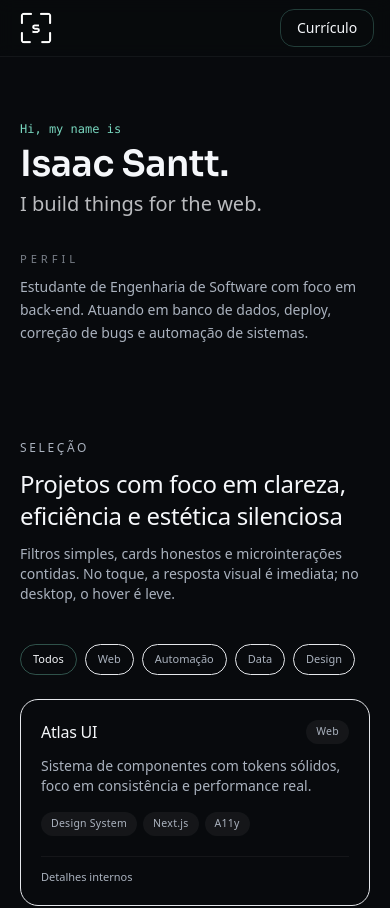
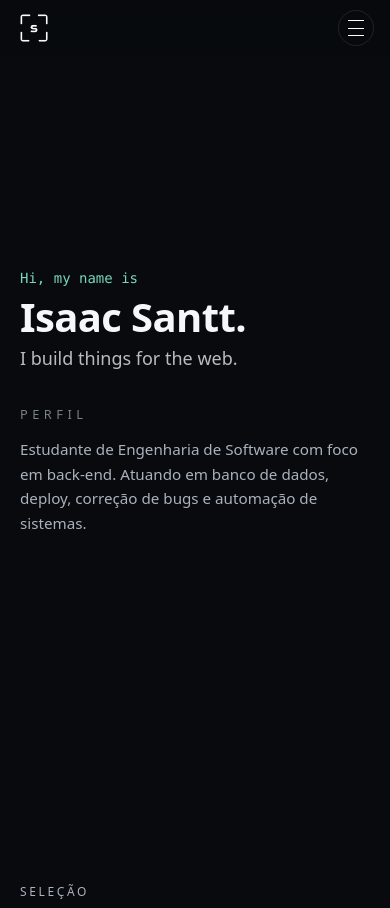
Before and after one commit to okisantt/portfolio, a Next.js app: page / in a window 390 px wide. Shown: the top 908 px of the page. Built offline with nearby package versions, Linux system fonts and the light colour scheme.

Commit message:
animations resolves

```diff
--- a/app/layout.tsx
+++ b/app/layout.tsx
@@ -3,7 +3,6 @@ import { Space_Grotesk, Sora } from "next/font/google";
 import "./globals.css";
 import Header from "@/components/layout/Header";
 import Footer from "@/components/layout/Footer";
-import MobileTabBar from "@/components/layout/MobileTabBar";
 
 const display = Space_Grotesk({
   subsets: ["latin"],
@@ -44,7 +43,6 @@ export default function RootLayout({
         <Header />
         {children}
         <Footer />
-        <MobileTabBar />
       </body>
     </html>
   );
--- a/components/layout/Header.tsx
+++ b/components/layout/Header.tsx
@@ -1,6 +1,12 @@
+"use client";
+
+import { useEffect, useState, MouseEvent } from "react";
 import Image from "next/image";
 import ButtonLink from "@/components/ui/ButtonLink";
+import { motion, AnimatePresence } from "framer-motion";
 
+const SPLASH_DURATION_MS = 2000; // quanto tempo o overlay fica na tela
+const SPLASH_ANIM_DURATION = 1.6; // tempo da animação do logo (em segundos)
 const links = [
   { href: "#projetos", label: "Projetos" },
   { href: "#sobre", label: "Sobre" },
@@ -10,31 +16,104 @@ const links = [
 ];
 
 export default function Header() {
+  const [open, setOpen] = useState(false); // menu mobile
+  const [splash, setSplash] = useState(true); // splash de carregamento
+
+  // animação automática ao carregar a página
+  useEffect(() => {
+    // Só em DESKTOP (ex.: a partir de 1024px) a gente força começar no topo
+    if (typeof window !== "undefined" && window.innerWidth >= 1024) {
+      window.scrollTo(0, 0);
+    }
+
+    const timer = setTimeout(() => setSplash(false), SPLASH_DURATION_MS);
+    return () => clearTimeout(timer);
+  }, []);
+
+  // clique no logo "S": toca a animação e só depois faz scroll para o topo
+  function scrollToTopRespectingDevice() {
+    if (typeof window === "undefined") return;
+
+    // DESKTOP: topo absoluto da página
+    if (window.innerWidth >= 1024) {
+      window.scrollTo({ top: 0, behavior: "smooth" });
+    } else {
+      document.getElementById("topo")?.scrollIntoView({ behavior: "smooth" });
+    }
+  }
+
+  function handleLogoClick(e: MouseEvent<HTMLButtonElement>) {
+    e.preventDefault();
+
+    setSplash(true);
+
+    setTimeout(() => {
+      scrollToTopRespectingDevice();
+
+      setSplash(false);
+    }, SPLASH_DURATION_MS);
+  }
+
+    function handleDesktopNavClick(
+    e: MouseEvent<HTMLAnchorElement>,
+    href: string
+  ) {
+    // só queremos tratar links tipo "#id" em telas de desktop
+    if (typeof window === "undefined") return;
+    if (window.innerWidth < 1024) return; // garante que é PC
+    if (!href.startsWith("#")) return;
+
+    const id = href.slice(1); // "#projetos" -> "projetos"
+    const el = document.getElementById(id);
+
+    // Se NÃO achar a seção, não chama preventDefault.
+    // Assim o <a href="#..."> continua funcionando do jeito padrão.
+    if (!el) return;
+
+    // Aqui sim, a gente toma controle do scroll
+    e.preventDefault();
+
+    const headerOffset = 64; // altura aproximada do header
+    const rect = el.getBoundingClientRect();
+    const offset = rect.top + window.scrollY - headerOffset;
+
+    window.scrollTo({
+      top: offset,
+      behavior: "smooth",
+    });
+  }
+
   return (
-    <header className="sticky top-0 z-40 border-b border-white/5 bg-bg/70 backdrop-blur">
+    <>
+      {/* HEADER fixo no topo */}
+      <header className="fixed top-0 inset-x-0 z-40 bg-bg/80 backdrop-blur md:border-b md:border-white/5">
         <div className="mx-auto flex h-14 items-center justify-between px-4 sm:px-8 lg:px-16 xl:px-24 w-full">
-        <a
-          href="#topo"
+          {/* ESQUERDA – avatar/ícone S */}
+          <button
+            type="button"
+            onClick={handleLogoClick}
             className="group inline-flex items-center"
-          aria-label="Voltar ao topo"
+            aria-label="Ir para o topo com animação"
           >
             <Image
               src="/avatar-logo-isaac.png"
               alt="Foto de Isaac Santt"
-                width={100}
-                height={100}
-                className="h-10 w-10 md:h-12 md:w-12 rounded-full object-cover"
+              width={40}
+              height={40}
+              className="h-9 w-9 md:h-10 md:w-10 rounded-full object-cover"
               priority
             />
-        </a>
+          </button>
 
-        {/* DIREITA – links + botão Currículo */}
-        <div className="flex items-center gap-6">
+          {/* DIREITA – navegação desktop + botão Currículo + hambúrguer */}
+          <div className="flex items-center gap-4 sm:gap-6">
+            {/* nav desktop */}
             <nav className="hidden md:flex items-center gap-6">
               {links.map((l) => (
                 <a
                   key={l.href}
                   href={l.href}
+                  onClick={(e) => handleDesktopNavClick(e, l.href)}
                   className="text-xs text-muted hover:text-text transition"
                 >
                   {l.label}
@@ -42,9 +121,152 @@ export default function Header() {
               ))}
             </nav>
 
+            {/* botão Currículo (desktop + tablets) */}
+            <div className="hidden sm:block">
               <ButtonLink href="#curriculo">Currículo</ButtonLink>
+            </div>
+
+            {/* hambúrguer – só mobile */}
+            <button
+              type="button"
+              className="inline-flex h-9 w-9 items-center justify-center rounded-full border border-white/10 text-muted md:hidden"
+              aria-label="Abrir navegação"
+              onClick={() => setOpen(true)}
+            >
+              <span className="sr-only">Abrir navegação</span>
+              <span className="relative block h-4 w-4">
+                <span className="absolute inset-x-0 top-0 h-[1px] bg-white" />
+                <span className="absolute inset-x-0 top-1/2 h-[1px] bg-white" />
+                <span className="absolute inset-x-0 bottom-0 h-[1px] bg-white" />
+              </span>
+            </button>
           </div>
         </div>
       </header>
+
+      {/* OVERLAY MOBILE MENU (já com animação suave) */}
+      <AnimatePresence>
+        {open && (
+          <motion.div
+            initial={{ opacity: 0, y: -24 }}
+            animate={{ opacity: 1, y: 0 }}
+            exit={{ opacity: 0, y: -24 }}
+            transition={{ duration: 0.35, ease: "easeOut" }}
+            className="fixed inset-0 z-50 bg-bg/95 backdrop-blur md:hidden"
+          >
+            <div className="flex h-full flex-col">
+              {/* topo do overlay: avatar + X */}
+              <div className="flex items-center justify-between px-4 pt-4">
+                <button
+                  type="button"
+                  onClick={handleLogoClick}
+                  className="inline-flex items-center"
+                  aria-label="Ir para o topo com animação"
+                >
+                  <Image
+                    src="/avatar-logo-isaac.png"
+                    alt="Foto de Isaac Santt"
+                    width={32}
+                    height={32}
+                    className="h-8 w-8 rounded-full object-cover"
+                  />
+                </button>
+
+                <button
+                  type="button"
+                  className="inline-flex h-9 w-9 items-center justify-center rounded-full border border-white/10 text-muted"
+                  aria-label="Fechar navegação"
+                  onClick={() => setOpen(false)}
+                >
+                  <span className="sr-only">Fechar navegação</span>
+                  <span className="relative block h-4 w-4">
+                    <span className="absolute inset-x-0 top-1/2 h-[1px] bg-white rotate-45" />
+                    <span className="absolute inset-x-0 top-1/2 h-[1px] bg-white -rotate-45" />
+                  </span>
+                </button>
+              </div>
+
+              {/* links centralizados estilo Brittany */}
+              <div className="flex flex-1 flex-col items-center justify-center gap-6 text-center">
+                {links.map((l, index) => (
+                  <motion.a
+                    key={l.href}
+                    href={l.href}
+                    onClick={() => setOpen(false)}
+                    className="text-base text-muted hover:text-text transition"
+                    initial={{ opacity: 0, y: 8 }}
+                    animate={{ opacity: 1, y: 0 }}
+                    transition={{
+                      duration: 0.3,
+                      delay: 0.15 + index * 0.05,
+                    }}
+                  >
+                    <span className="block text-xs text-accent mb-1">
+                      {`0${index + 1}.`}
+                    </span>
+                    <span>{l.label}</span>
+                  </motion.a>
+                ))}
+
+                {/* Resume → PDF do currículo/portfólio */}
+                <motion.a
+                  href="/cv-isaac-santana-muniz.pdf" // ajusta o nome do arquivo se for outro
+                  target="_blank"
+                  rel="noreferrer"
+                  className="mt-6 inline-flex items-center rounded-full border border-accent px-10 py-2 text-xs font-medium text-accent"
+                  initial={{ opacity: 0, y: 8 }}
+                  animate={{ opacity: 1, y: 0 }}
+                  transition={{
+                    duration: 0.3,
+                    delay: 0.2 + links.length * 0.05,
+                  }}
+                >
+                  Resume
+                </motion.a>
+              </div>
+            </div>
+          </motion.div>
+        )}
+      </AnimatePresence>
+
+      {/* SPLASH SCREEN – animação de carregamento/retorno ao topo */}
+      {/* SPLASH SCREEN – animação de carregamento/retorno ao topo */}
+      <AnimatePresence>
+        {splash && (
+          <motion.div
+            className="fixed inset-0 z-[60] flex items-center justify-center bg-bg"
+            initial={{ opacity: 1 }}
+            animate={{ opacity: 1 }}
+            exit={{ opacity: 0 }}
+            transition={{ duration: 0.4, ease: "easeOut" }}
+          >
+            {/* Logo “S” com cantos, animando no centro da tela */}
+            <motion.div
+              className="flex items-center justify-center"
+              initial={{ scale: 0.7, opacity: 0 }}
+              animate={{ scale: 1, opacity: 1 }}
+              exit={{ scale: 1.1, opacity: 0 }}
+              transition={{
+                duration: SPLASH_ANIM_DURATION,
+                ease: "easeInOut",
+              }}
+            >
+              <div className="relative h-24 w-24 sm:h-28 sm:w-28">
+                {/* quatro cantos do ícone */}
+                <span className="absolute left-0 top-0 h-6 w-6 border-l-2 border-t-2 border-accent rounded-tl-md" />
+                <span className="absolute right-0 top-0 h-6 w-6 border-r-2 border-t-2 border-accent rounded-tr-md" />
+                <span className="absolute left-0 bottom-0 h-6 w-6 border-l-2 border-b-2 border-accent rounded-bl-md" />
+                <span className="absolute right-0 bottom-0 h-6 w-6 border-r-2 border-b-2 border-accent rounded-br-md" />
+
+                {/* letra S central */}
+                <span className="absolute inset-0 flex items-center justify-center text-3xl sm:text-4xl font-semibold text-accent">
+                  s
+                </span>
+              </div>
+            </motion.div>
+          </motion.div>
+        )}
+      </AnimatePresence>
+    </>
   );
 }
--- a/components/sections/Hero.tsx
+++ b/components/sections/Hero.tsx
@@ -1,31 +1,41 @@
-import ButtonLink from "@/components/ui/ButtonLink";
+"use client";
+
 import Container from "@/components/ui/Container";
-import Tag from "@/components/ui/Tag";
 import FadeIn from "@/components/motion/FadeIn";
+import { motion } from "framer-motion";
 
 export default function Hero() {
   return (
-    <section id="topo" className="pt-16 sm:pt-20">
+    <section
+      id="topo"
+      className="pt-24 pb-20 md:pt-28 md:pb-0 min-h-[calc(100vh-3.5rem)] md:min-h-0 flex items-center md:items-start"
+    >
       <Container>
-        <div>
+        <motion.div
+          className="max-w-xl"
+          initial={{ opacity: 0, y: -32 }}
+          animate={{ opacity: 1, y: 0 }}
+          transition={{ duration: 0.9, ease: "easeOut" }}
+        >
           <FadeIn>
-            <p className="text-xs font-mono text-accent mb-1">Hi, my name is</p>
+            <p className="text-sm md:text-xs font-mono text-accent mb-1">
+              Hi, my name is
+            </p>
           </FadeIn>
 
-          <FadeIn delay={0.05}>
-            <div className="mt-1 space-y-1">
-              <h1 className="text-4xl lg:text-[2.9rem] font-semibold leading-tight tracking-tightish text-balance font-hero">
+          <FadeIn delay={0.08}>
+            <div className="space-y-0.5">
+              <h1 className="text-[2.5rem] md:text-[2.9rem] font-semibold leading-tight tracking-tightish text-balance">
                 Isaac Santt.
               </h1>
-              <p className="text-xl lg:text-[1.6rem] font-medium text-text/75">
+              <p className="text-lg md:text-[1.6rem] font-medium text-text/75">
                 I build things for the web.
               </p>
             </div>
           </FadeIn>
-
-          <FadeIn delay={0.2}>
-            <div className="mt-8 space-y-2 text-sm text-muted leading-relaxed">
-              <p className="text-[0.7rem] tracking-[0.35em] text-muted/70">
+          <FadeIn delay={0.18}>
+            <div className="mt-8 space-y-3 text-[0.95rem] md:text-sm text-muted leading-relaxed">
+              <p className="text-[0.8rem] tracking-[0.35em] text-muted/70">
                 PERFIL
               </p>
               <p>
@@ -35,7 +45,7 @@ export default function Hero() {
               </p>
             </div>
           </FadeIn>
-        </div>
+        </motion.div>
       </Container>
     </section>
   );
--- a/package.json
+++ b/package.json
@@ -10,7 +10,7 @@
   },
   "dependencies": {
     "clsx": "^2.1.1",
-    "framer-motion": "^11.0.0",
+    "framer-motion": "^11.18.2",
     "next": "^14.2.0",
     "react": "^18.2.0",
     "react-dom": "^18.2.0",
```
Also changed, not shown: 1 other file (tests, documents, lock files or other folders). Lines whose indentation alone changed are shown as unchanged.
